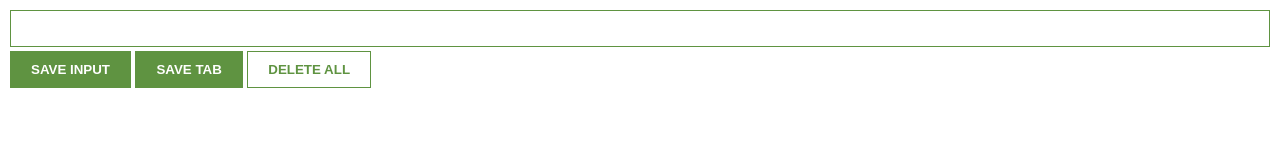
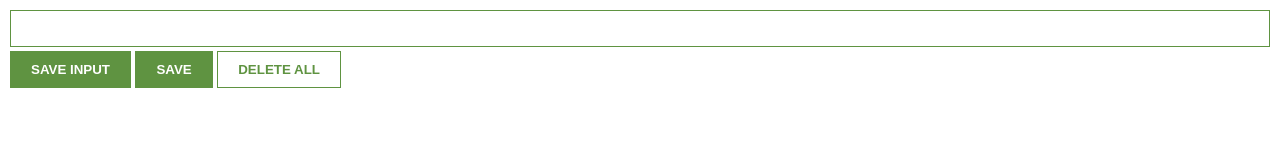
Before and after one commit to gabrielduartedev/lead-tracker, a website built with Vite: page index.html in a window 1280 px wide. Built offline with nearby package versions, Linux system fonts and the light colour scheme.

Commit message:
Changed save button

```diff
--- a/index.html
+++ b/index.html
@@ -5,7 +5,7 @@
     <body>
         <input type="text" id="input-el">
         <button id="input-btn">SAVE INPUT</button>
-        <button id="tab-btn">SAVE TAB</button>
+        <button id="tab-btn">SAVE</button>
         <button id="delete-btn">DELETE ALL</button>
         <ul id="ul-el">
         </ul>
```
